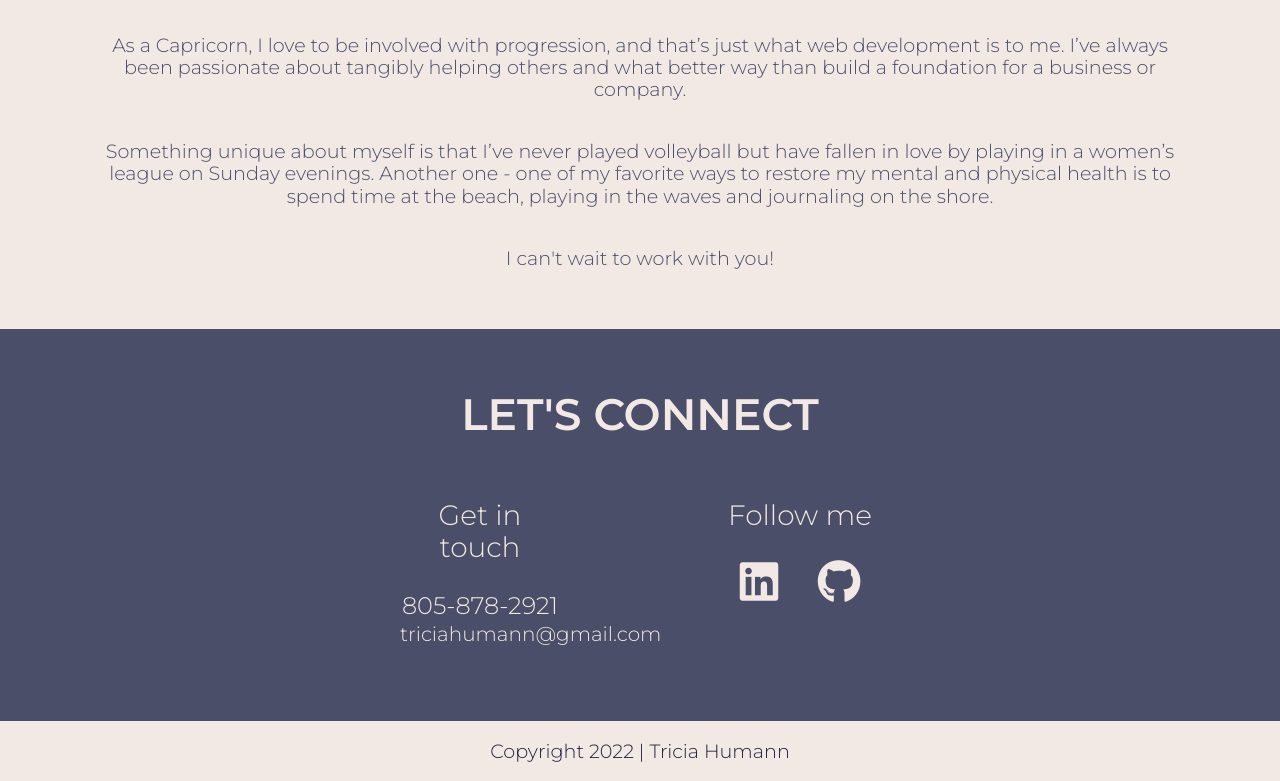
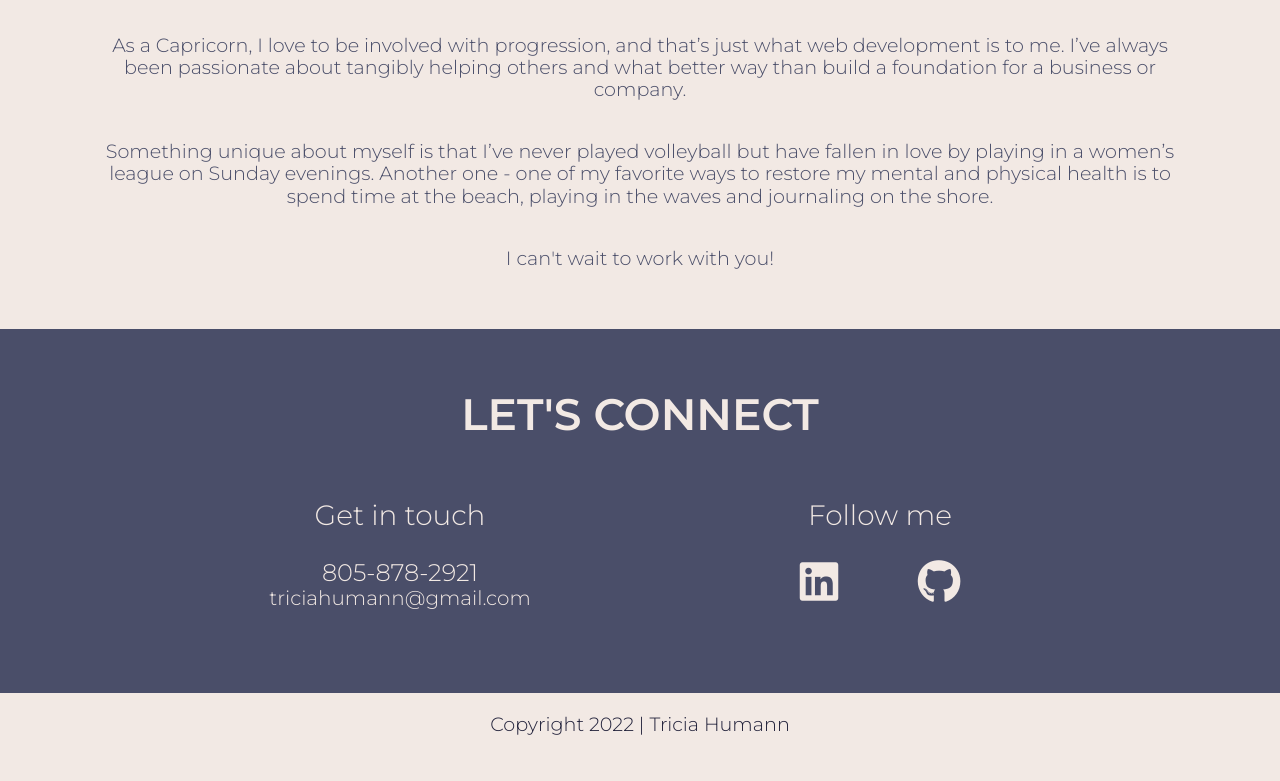
Before and after one commit to triciahumann/portfolio, a website built with Parcel: page index.html in a window 1280 px wide. Shown: the part 3307-4088 px from the top of the page. After the commit the page ends 4061 px from the top, so only its background shows below. Built offline with nearby package versions, Linux system fonts and the light colour scheme; a web font is replaced by a local one.

Commit message:
Updated spacing in contact section for desktop

```diff
--- a/css/main.css
+++ b/css/main.css
@@ -609,7 +609,9 @@ li.boxed {
 }
 
 /* Contact section */
-
+#contact .content-wrapper {
+  width: 75%;
+}
 address {
   width: 100%;
 }
@@ -623,6 +625,10 @@ address {
 
 .phone-number {
   font-size: 1.5rem;
+  display: flex;
+  flex-flow: row wrap;
+  justify-content: center;
+  width: 100%;
 }
 
 .follow-me-content {
```
